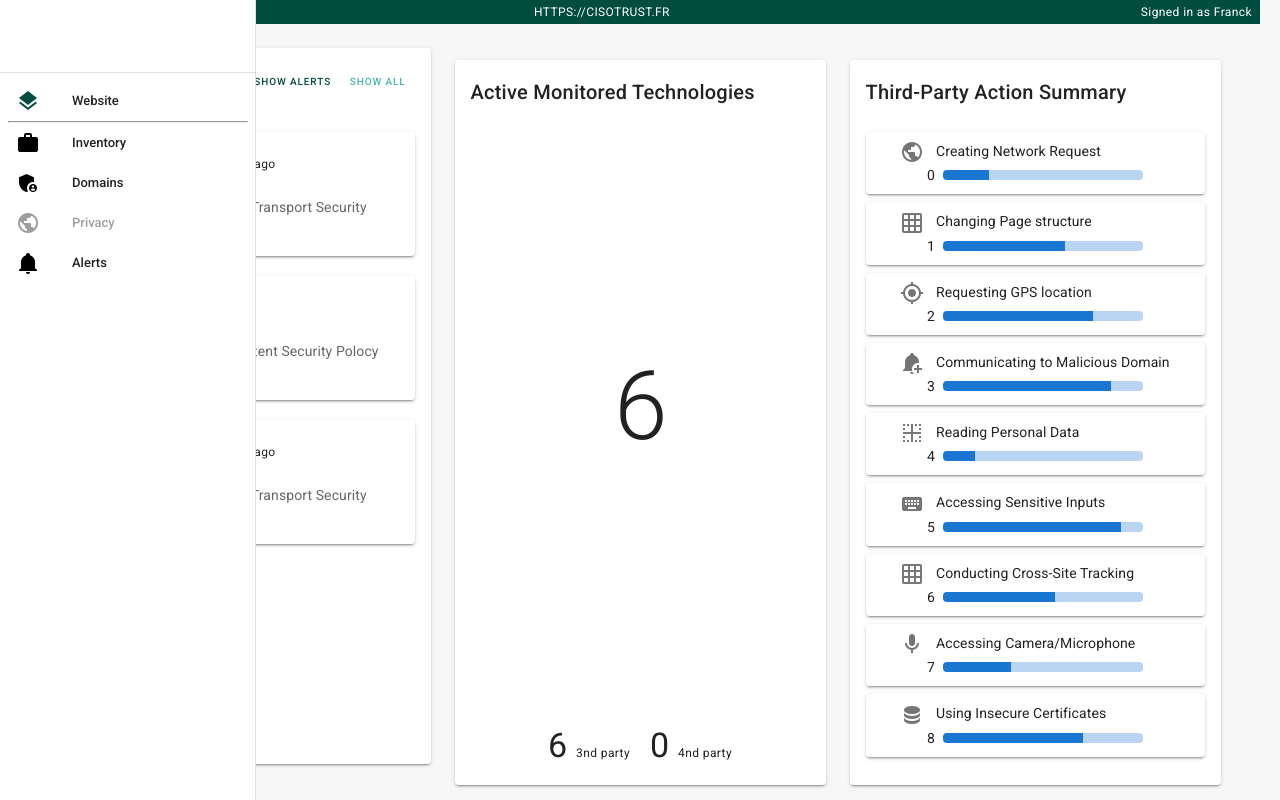
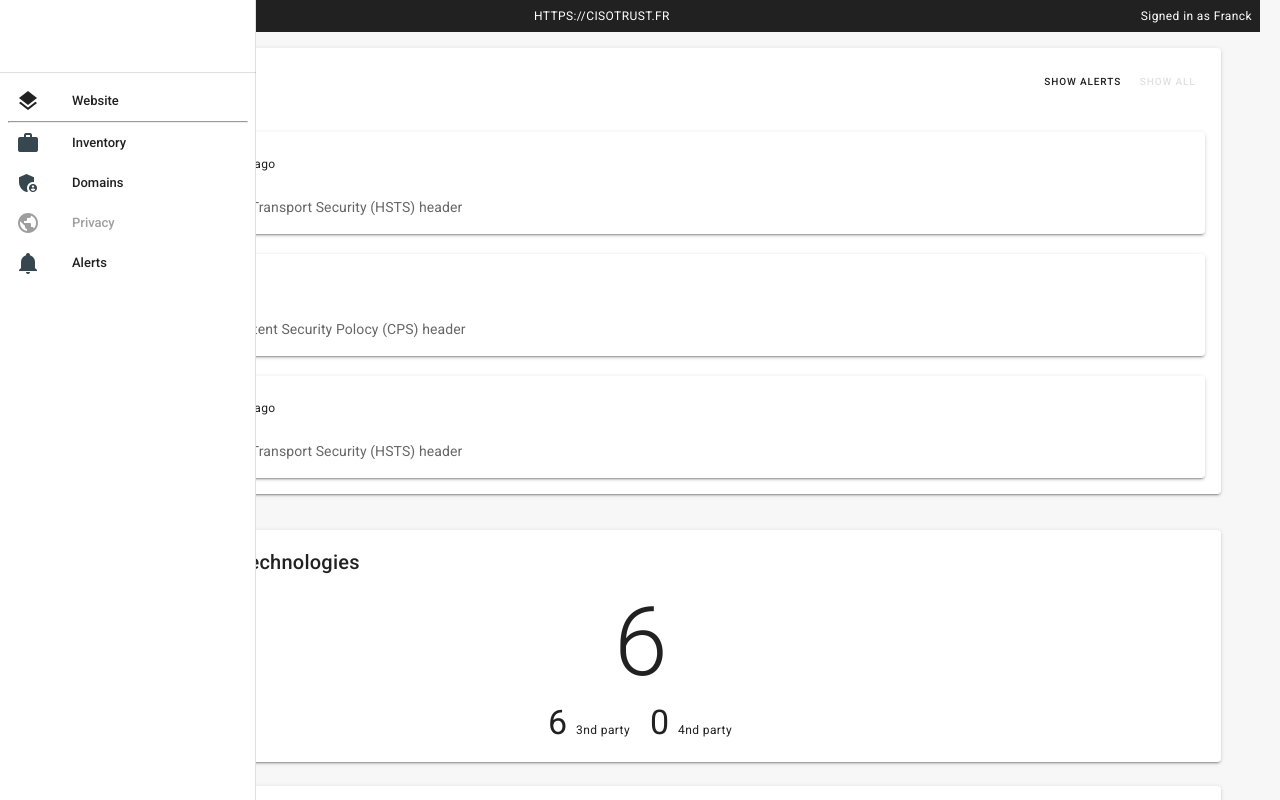
Before and after one commit to Asabbagh404/dashboard, a Vue app: page / in a window 1280 px wide. Shown: the top 800 px of the page. Built offline with nearby package versions, Linux system fonts and the light colour scheme.

Commit message:
refactor<homepage>: upgrade responsive

```diff
--- a/src/App.vue
+++ b/src/App.vue
@@ -5,8 +5,9 @@
           class="top-filler"
       ></div>
       <v-system-bar
-          color="teal darken-4 darken-4"
+          color="grey darken-4 darken-4"
           class="d-flex justify-space-between text-caption"
+          window
       >
         <span class="white--text text-caption">{{ headerPath }}</span>
         <span class="white--text text-uppercase text-caption">https://cisotrust.fr</span>
@@ -37,7 +38,7 @@
         <router-link to="/">
           <v-list-item link>
             <v-list-item-icon>
-              <v-icon :color="$route.path === '/' ? 'teal darken-4 darken-4' : 'black'">mdi-layers</v-icon>
+              <v-icon :color="$route.path === '/' ? 'grey darken-4 darken-4' : 'blue-grey darken-3'">mdi-layers</v-icon>
             </v-list-item-icon>
             <v-list-item-title>Website</v-list-item-title>
           </v-list-item>
@@ -46,7 +47,7 @@
         <router-link to="/technologies">
           <v-list-item link>
             <v-list-item-icon>
-              <v-icon :color="$route.path === '/technologies' ? 'teal darken-4 darken-4' : 'black'">mdi-briefcase</v-icon>
+              <v-icon :color="$route.path === '/technologies' ? 'grey darken-4 darken-4' : 'blue-grey darken-3'">mdi-briefcase</v-icon>
             </v-list-item-icon>
             <v-list-item-title>Inventory</v-list-item-title>
           </v-list-item>
@@ -54,7 +55,7 @@
         <router-link to="/domains">
           <v-list-item link>
             <v-list-item-icon>
-              <v-icon :color="$route.path === '/test' ? 'teal darken-4 darken-4' : 'black'">mdi-shield-account-variant</v-icon>
+              <v-icon :color="$route.path === '/test' ? 'grey darken-4 darken-4' : 'blue-grey darken-3'">mdi-shield-account-variant</v-icon>
             </v-list-item-icon>
             <v-list-item-title>Domains</v-list-item-title>
           </v-list-item>
@@ -62,7 +63,7 @@
         <router-link to="/">
           <v-list-item link disabled>
             <v-list-item-icon>
-              <v-icon :color="$route.path === '/' ? 'teal darken-4 darken-4' : 'black'" disabled>mdi-earth</v-icon>
+              <v-icon :color="$route.path === '/' ? 'grey darken-4 darken-4' : 'blue-grey darken-3'" disabled>mdi-earth</v-icon>
             </v-list-item-icon>
             <v-list-item-title>Privacy</v-list-item-title>
           </v-list-item>
@@ -70,7 +71,7 @@
         <router-link to="/alerts">
           <v-list-item link>
             <v-list-item-icon>
-              <v-icon :color="$route.path === '/alerts' ? 'teal darken-4 darken-4' : 'black'">mdi-bell</v-icon>
+              <v-icon :color="$route.path === '/alerts' ? 'grey darken-4 darken-4' : 'blue-grey darken-3'">mdi-bell</v-icon>
             </v-list-item-icon>
             <v-list-item-title>Alerts</v-list-item-title>
           </v-list-item>
@@ -79,7 +80,9 @@
     </v-navigation-drawer>
     <v-main class="flex">
       <div class="main-filler"></div>
-      <router-view/>
+      <transition name="slide-fade">
+        <router-view/>
+      </transition>
     </v-main>
   </v-app>
 </template>
@@ -101,6 +104,11 @@ export default {
 };
 </script>
 <style lang="scss">
+body {
+  overflow-y: hidden;
+  padding-bottom: 20px;
+  background: #f7f7f7 !important;
+}
 .theme--light.v-application {
   background: #f7f7f7 !important;
 }
@@ -131,4 +139,12 @@ export default {
 a {
   color: transparent !important;
 }
+.slide-fade-leave-active {
+  transition: all .5s cubic-bezier(1.0, 0.5, 0.8, 1.0);
+}
+.slide-fade-enter, .slide-fade-leave-to
+  /* .slide-fade-leave-active below version 2.1.8 */ {
+  transform: translateX(10px);
+  opacity: 0;
+}
 </style>
--- a/src/components/home/HomeMessageBoard.vue
+++ b/src/components/home/HomeMessageBoard.vue
@@ -6,7 +6,7 @@
         <v-btn
             x-small
             text
-            :color="showed === 'alerts' ? 'teal darken-4' : 'teal lighten-2' "
+            :color="showed === 'alerts' ? 'grey darken-4' : 'grey lighten-2' "
             @click="show('alerts')"
         >
           Show alerts
@@ -14,7 +14,7 @@
         <v-btn
             x-small
             text
-            :color="showed === 'all' ? 'teal darken-4' : 'teal lighten-2' "
+            :color="showed === 'all' ? 'grey darken-4' : 'grey lighten-2' "
             @click="show('all')"
         >
           Show all
@@ -27,7 +27,7 @@
                          class="full-width d-block mt-5"></v-skeleton-loader>
       </div>
       <v-card v-for="({criticity, description, days}, index) in cards" :key="index" class="full-width d-block mt-5 item" :class="'item-' + criticity">
-        <v-card-title><v-icon class="mr-2" color="teal darken-4">mdi-cog</v-icon> {{ criticity }} <span class="text-caption ml-3 dark darken-1">- {{ days }}</span></v-card-title>
+        <v-card-title><v-icon class="mr-2" color="grey darken-4">mdi-cog</v-icon> {{ criticity }} <span class="text-caption ml-3 dark darken-1">- {{ days }}</span></v-card-title>
         <v-card-text>{{ description }}</v-card-text>
       </v-card>
     </v-card-text>
--- a/src/components/home/HomeThirdPartyActionSummary.vue
+++ b/src/components/home/HomeThirdPartyActionSummary.vue
@@ -2,14 +2,13 @@
   <v-card >
     <v-card-title>Third-Party Action Summary</v-card-title>
     <v-card-text>
-      <v-card v-for="({icon, description}, index) in actions" :key="index" class="mt-2 py-2 d-flex flex-wrap justify-space-around align-center" :disabled="n % 2 == 0">
+      <div v-for="({icon, description}, index) in actions" :key="index" class="mt-2 py-2 d-flex flex-wrap justify-space-around align-center" :disabled="n % 2 == 0">
         <div class="content">
           <v-icon>mdi-{{icon}}</v-icon>
           <span class="ml-3">{{ description }}</span>
         </div>
         <div class="d-flex align-center justify-space-around"> <span class="mr-2">{{ index }}</span><v-progress-linear :value="Math.floor(Math.random() * 100)" class="progress-bar" height="10" rounded ></v-progress-linear></div>
-
-      </v-card>
+      </div>
     </v-card-text>
   </v-card>
 </template>
--- a/src/views/Alerts.vue
+++ b/src/views/Alerts.vue
@@ -4,7 +4,7 @@
       <v-row>
         <v-col md="12">
           <h2>
-            Alerts <span class="alert-number">2</span>
+            <v-badge content="2" color="orange" offset-x="-2" offset-y="10">Alerts</v-badge>
           </h2>
           <h3 class="font-weight-light mb-2">
             Manage your alerts
--- a/src/views/Home.vue
+++ b/src/views/Home.vue
@@ -1,15 +1,15 @@
 <template>
   <v-container class="full-height">
     <v-row class="full-height">
-      <v-col lg="4" sm="12">
+      <v-col xl="4" lg="12" >
         <home-message-board />
       </v-col>
-      <v-col lg="8" sm="12" class="full-height">
+      <v-col xl="8" sm="12" class="full-height">
           <v-row class="mid-height">
-            <v-col lg="6" sm="12">
+            <v-col xl="6" sm="12">
               <home-active-monitored-technologies class="mt-3 full-height" />
             </v-col>
-            <v-col lg="6" sm="12">
+            <v-col xl="6" sm="12">
               <home-third-party-action-summary class="mt-3 full-height" />
             </v-col>
           </v-row>
```
